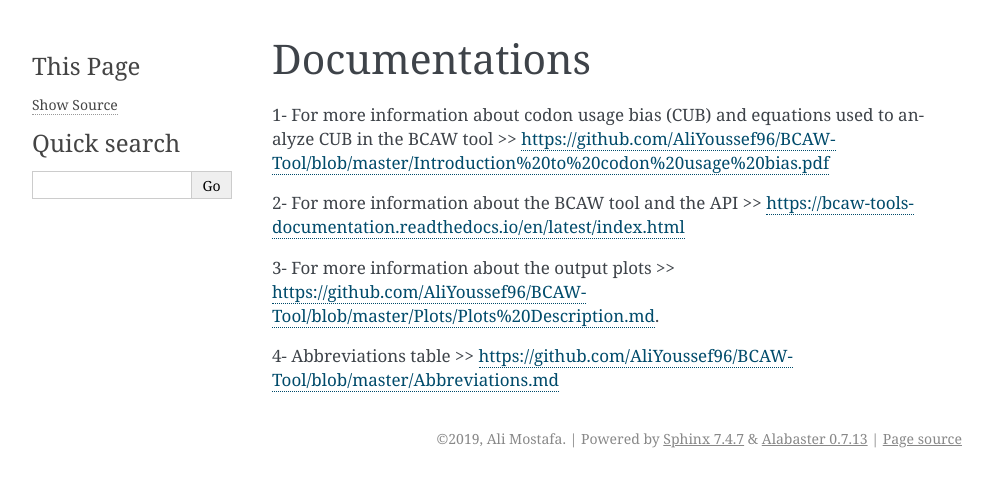
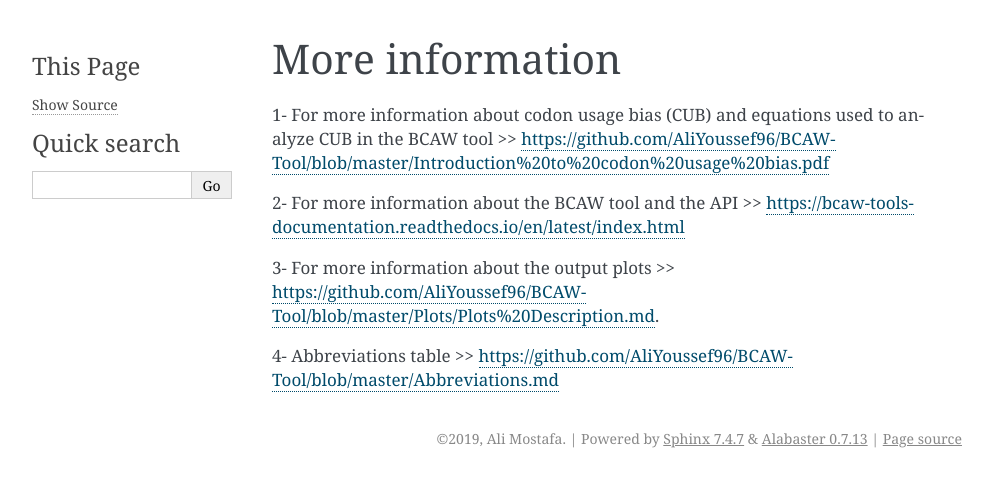
Before and after one commit to AliYoussef96/BCAW-Tool, a Sphinx documentation site: the page built from docs/Documentations.rst, in a window 1280 px wide. Shown: the top 487 px of the page, without its empty margins (148-1141 px from the left). Built offline with Sphinx 7.4.7, drawn with Linux system fonts in a browser that asks for light colours.

Commit message:
Update Documentations.rst

```diff
--- a/docs/Documentations.rst
+++ b/docs/Documentations.rst
@@ -1,4 +1,4 @@
-Documentations
+More information
 ================
 
 1- For more information about codon usage bias (CUB) and equations used to analyze CUB in the BCAW tool >> https://github.com/AliYoussef96/BCAW-Tool/blob/master/Introduction%20to%20codon%20usage%20bias.pdf
```
